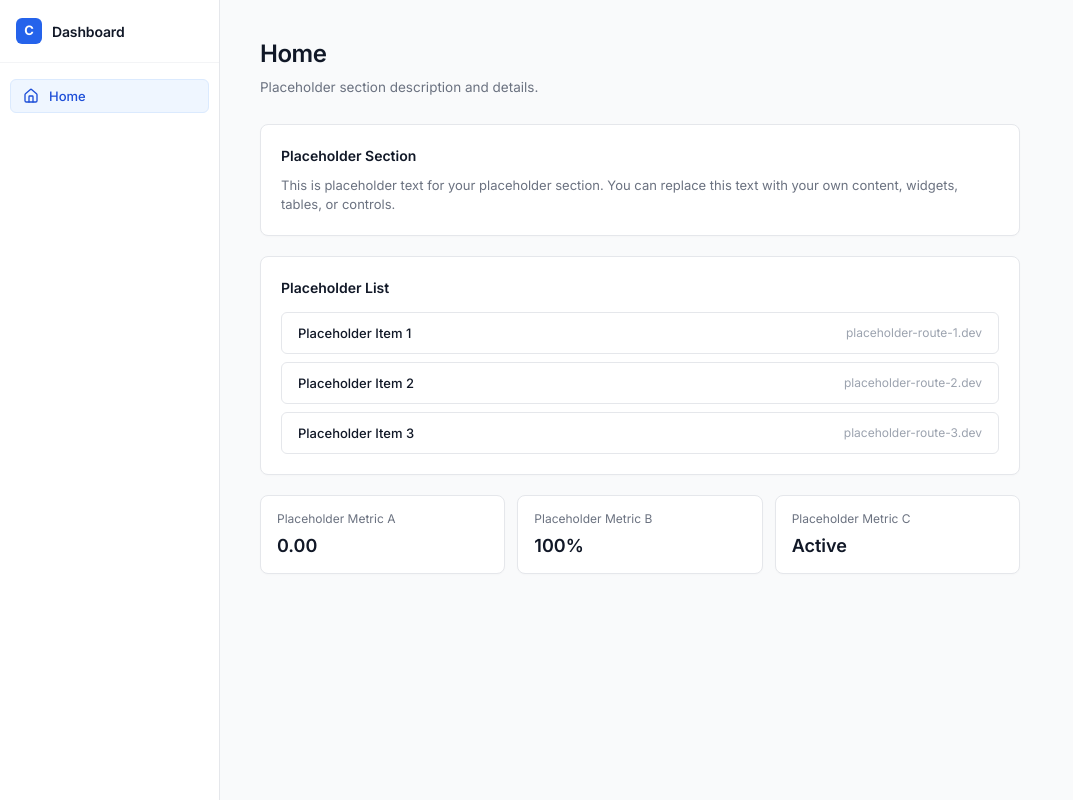
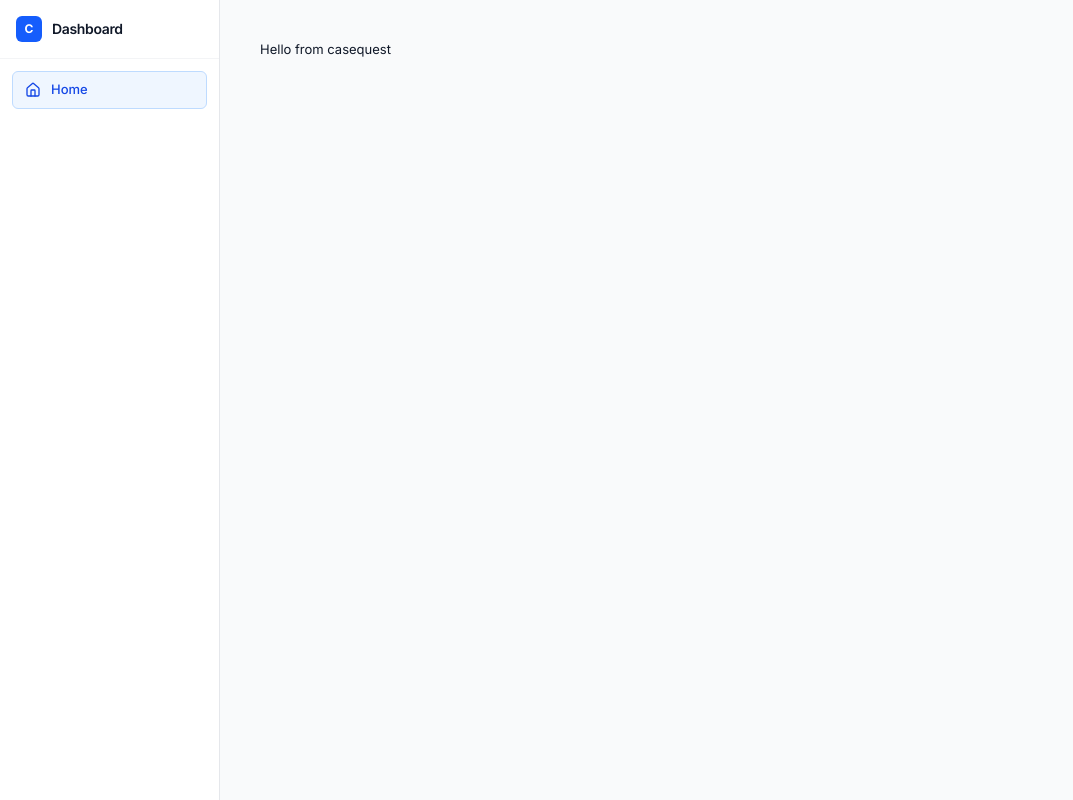
Before and after one commit to weabonie/conocophilips-casequest-2026, a React (Vite) app: page / in a window 1280 px wide. Shown: the whole page, without its empty margins (0-1073 px from the left). Built offline with nearby package versions, Linux system fonts and the light colour scheme.

Commit message:
changed the placeholder

```diff
--- a/package.json
+++ b/package.json
@@ -16,6 +16,7 @@
   },
   "devDependencies": {
     "@eslint/js": "^10.0.1",
+    "@tailwindcss/vite": "^4.3.3",
     "@types/react": "^19.3.0",
     "@types/react-dom": "^19.3.0",
     "@vitejs/plugin-react": "^6.1.2",
@@ -23,6 +24,7 @@
     "eslint-plugin-react-hooks": "^7.1.1",
     "eslint-plugin-react-refresh": "^0.5.7",
     "globals": "^17.13.0",
+    "tailwindcss": "^4.3.3",
     "vite": "^8.3.4"
   }
 }
--- a/src/App.css
+++ b/src/App.css
@@ -1,237 +1,116 @@
-/* Layout Shell - Light Theme Minimal */
+@reference "tailwindcss";
+
+/* Tailwind CSS Applied to Component Classnames */
+
 .cf-dashboard {
-  display: flex;
-  min-height: 100vh;
-  background-color: #f9fafb;
-  color: #111827;
-  font-size: 13px;
-  position: relative;
-  overflow-x: hidden;
+  @apply flex min-h-screen bg-gray-50 text-gray-900 text-[13px] relative overflow-x-hidden antialiased;
 }
 
-/* =========================================================
-   Left Sidebar (Only Home)
-========================================================= */
+/* Sidebar */
 .cf-sidebar {
-  width: 220px;
-  min-width: 220px;
-  background-color: #ffffff;
-  border-right: 1px solid #e5e7eb;
-  display: flex;
-  flex-direction: column;
-  flex-shrink: 0;
-  height: 100vh;
-  position: sticky;
-  top: 0;
-  user-select: none;
-  z-index: 20;
+  @apply w-[220px] min-w-[220px] bg-white border-r border-gray-200 flex flex-col shrink-0 h-screen sticky top-0 select-none z-20;
 }
 
 .sidebar-brand {
-  padding: 18px 16px;
-  border-bottom: 1px solid #f3f4f6;
-  display: flex;
-  align-items: center;
-  gap: 10px;
+  @apply p-4 border-b border-gray-100 flex items-center gap-2.5;
 }
 
 .brand-icon {
-  width: 26px;
-  height: 26px;
-  border-radius: 6px;
-  background-color: #2563eb;
-  color: #ffffff;
-  display: flex;
-  align-items: center;
-  justify-content: center;
-  font-weight: 700;
-  font-size: 13px;
+  @apply w-6.5 h-6.5 rounded-md bg-blue-600 text-white flex items-center justify-center font-bold text-xs;
 }
 
 .brand-text {
-  font-size: 14px;
-  font-weight: 600;
-  color: #111827;
-  letter-spacing: -0.01em;
+  @apply text-sm font-semibold text-gray-900 tracking-tight;
 }
 
 .sidebar-nav {
-  padding: 16px 10px;
-  display: flex;
-  flex-direction: column;
-  gap: 4px;
+  @apply p-3 flex flex-col gap-1;
 }
 
-/* Only ONE section in sidebar: Home */
 .nav-item-single {
-  display: flex;
-  align-items: center;
-  gap: 10px;
-  padding: 8px 12px;
-  border-radius: 6px;
-  font-size: 13px;
-  font-weight: 500;
-  color: #1d4ed8;
-  background-color: #eff6ff;
-  border: 1px solid #dbeafe;
-  transition: all 0.15s ease;
-  width: 100%;
-  text-align: left;
+  @apply flex items-center gap-2.5 px-3 py-2 rounded-md text-[13px] font-medium text-blue-700 bg-blue-50 border border-blue-200 hover:bg-blue-100 transition-colors duration-150 w-full text-left;
 }
 
-.nav-item-single:hover {
-  background-color: #e0e7ff;
-}
-
-/* =========================================================
-   Main Area: Placeholder Section
-========================================================= */
+/* Main Area */
 .cf-placeholder-main {
-  flex: 1;
-  min-width: 0;
-  padding: 36px 40px;
-  display: flex;
-  flex-direction: column;
-  background-color: #f9fafb;
+  @apply flex-1 min-w-0 p-8 sm:p-10 flex flex-col bg-gray-50;
 }
 
 .placeholder-container {
-  max-width: 760px;
-  width: 100%;
-  display: flex;
-  flex-direction: column;
-  gap: 20px;
+  @apply max-w-3xl w-full flex flex-col gap-5;
 }
 
 .placeholder-header {
-  margin-bottom: 6px;
+  @apply mb-1.5;
 }
 
 .page-title {
-  font-size: 24px;
-  font-weight: 600;
-  color: #111827;
-  letter-spacing: -0.02em;
-  margin-bottom: 6px;
+  @apply text-2xl font-semibold text-gray-900 tracking-tight mb-1.5;
 }
 
 .page-subtitle {
-  font-size: 13.5px;
-  color: #6b7280;
-  line-height: 1.45;
+  @apply text-[13.5px] text-gray-500 leading-relaxed;
 }
 
 .placeholder-card {
-  background-color: #ffffff;
-  border: 1px solid #e5e7eb;
-  border-radius: 8px;
-  padding: 20px;
-  display: flex;
-  flex-direction: column;
-  gap: 10px;
-  box-shadow: 0 1px 2px rgba(0, 0, 0, 0.02);
+  @apply bg-white border border-gray-200 rounded-lg p-5 flex flex-col gap-2.5 shadow-xs;
 }
 
 .placeholder-card-title {
-  font-size: 14px;
-  font-weight: 600;
-  color: #111827;
+  @apply text-sm font-semibold text-gray-900;
 }
 
 .placeholder-card-text {
-  font-size: 13px;
-  color: #6b7280;
-  line-height: 1.5;
+  @apply text-[13px] text-gray-500 leading-normal;
 }
 
-/* Minimal set of buttons / list */
+/* List Buttons */
 .placeholder-list-buttons {
-  display: flex;
-  flex-direction: column;
-  gap: 8px;
-  margin-top: 4px;
+  @apply flex flex-col gap-2 mt-1;
 }
 
 .placeholder-list-item {
-  display: flex;
-  align-items: center;
-  justify-content: space-between;
-  padding: 12px 16px;
-  background-color: #ffffff;
-  border: 1px solid #e5e7eb;
-  border-radius: 6px;
-  transition: all 0.15s ease;
-  width: 100%;
-  text-align: left;
-}
-
-.placeholder-list-item:hover {
-  background-color: #f9fafb;
-  border-color: #cbd5e1;
-  box-shadow: 0 1px 3px rgba(0, 0, 0, 0.04);
+  @apply flex items-center justify-between px-4 py-3 bg-white border border-gray-200 rounded-md hover:bg-gray-50 hover:border-slate-300 hover:shadow-xs transition-all duration-150 w-full text-left cursor-pointer;
 }
 
 .item-title {
-  font-size: 13px;
-  font-weight: 500;
-  color: #111827;
+  @apply text-[13px] font-medium text-gray-900;
 }
 
 .placeholder-list-item:hover .item-title {
-  color: #2563eb;
+  @apply text-blue-600;
 }
 
 .item-subtext {
-  font-size: 12px;
-  color: #9ca3af;
+  @apply text-xs text-gray-400;
 }
 
-/* Placeholder Stats */
+/* Stats */
 .placeholder-grid {
-  display: grid;
-  grid-template-columns: repeat(3, 1fr);
-  gap: 12px;
+  @apply grid grid-cols-1 sm:grid-cols-3 gap-3;
 }
 
 .placeholder-stat-box {
-  background-color: #ffffff;
-  border: 1px solid #e5e7eb;
-  border-radius: 8px;
-  padding: 14px 16px;
-  display: flex;
-  flex-direction: column;
-  gap: 4px;
-  box-shadow: 0 1px 2px rgba(0, 0, 0, 0.02);
+  @apply bg-white border border-gray-200 rounded-lg p-4 flex flex-col gap-1 shadow-xs;
 }
 
 .stat-label {
-  font-size: 12px;
-  color: #6b7280;
+  @apply text-xs text-gray-500;
 }
 
 .stat-val {
-  font-size: 18px;
-  font-weight: 600;
-  color: #111827;
+  @apply text-lg font-semibold text-gray-900;
 }
 
 /* Responsive */
 @media (max-width: 768px) {
   .cf-dashboard {
-    flex-direction: column;
+    @apply flex-col;
   }
   .cf-sidebar {
-    width: 100%;
-    min-width: 100%;
-    height: auto;
-    position: relative;
-    border-right: none;
-    border-bottom: 1px solid #e5e7eb;
+    @apply w-full min-w-full h-auto relative border-r-0 border-b border-gray-200;
   }
   .cf-placeholder-main {
-    padding: 24px 16px;
-  }
-  .placeholder-grid {
-    grid-template-columns: 1fr;
+    @apply p-4;
   }
 }
--- a/src/App.jsx
+++ b/src/App.jsx
@@ -3,17 +3,21 @@ import './App.css'
 
 export default function App() {
   return (
-    <div className="cf-dashboard">
+    <div className="cf-dashboard flex min-h-screen bg-gray-50 text-gray-900 text-[13px] relative overflow-x-hidden antialiased">
       {/* ==================== LEFT SIDEBAR ==================== */}
-      <aside className="cf-sidebar">
-        <div className="sidebar-brand">
-          <div className="brand-icon">C</div>
-          <span className="brand-text">Dashboard</span>
+      <aside className="cf-sidebar w-[220px] min-w-[220px] bg-white border-r border-gray-200 flex flex-col shrink-0 h-screen sticky top-0 select-none z-20">
+        <div className="sidebar-brand p-4 border-b border-gray-100 flex items-center gap-2.5">
+          <div className="brand-icon w-6.5 h-6.5 rounded-md bg-blue-600 text-white flex items-center justify-center font-bold text-xs">
+            C
+          </div>
+          <span className="brand-text text-sm font-semibold text-gray-900 tracking-tight">
+            Dashboard
+          </span>
         </div>
 
-        <nav className="sidebar-nav">
+        <nav className="sidebar-nav p-3 flex flex-col gap-1">
           {/* Only one section: Home */}
-          <button className="nav-item-single">
+          <button className="nav-item-single flex items-center gap-2.5 px-3 py-2 rounded-md text-[13px] font-medium text-blue-700 bg-blue-50 border border-blue-200 hover:bg-blue-100 transition-colors duration-150 w-full text-left">
             <Home size={16} />
             <span>Home</span>
           </button>
@@ -21,54 +25,75 @@ export default function App() {
       </aside>
 
       {/* ==================== PLACEHOLDER SECTION (MAIN) ==================== */}
-      <main className="cf-placeholder-main">
-        <div className="placeholder-container">
-          <div className="placeholder-header">
-            <h1 className="page-title">Home</h1>
-            <p className="page-subtitle">Placeholder section description and details.</p>
-          </div>
-
-          <div className="placeholder-card">
-            <h2 className="placeholder-card-title">Placeholder Section</h2>
-            <p className="placeholder-card-text">
-              This is placeholder text for your placeholder section. You can replace this text with your own content, widgets, tables, or controls.
+      <main className="cf-placeholder-main flex-1 min-w-0 p-8 sm:p-10 flex flex-col bg-gray-50">
+        <div className="placeholder-container max-w-3xl w-full flex flex-col gap-5">
+          <h1>Hello from casequest</h1>
+          {/* <div className="placeholder-header mb-1.5">
+            <h1 className="page-title text-2xl font-semibold text-gray-900 tracking-tight mb-1.5">
+              Home
+            </h1>
+            <p className="page-subtitle text-[13.5px] text-gray-500 leading-relaxed">
+              Placeholder section description and details.
             </p>
           </div>
 
+          <div className="placeholder-card bg-white border border-gray-200 rounded-lg p-5 flex flex-col gap-2.5 shadow-xs">
+            <h2 className="placeholder-card-title text-sm font-semibold text-gray-900">
+              Placeholder Section
+            </h2>
+            <p className="placeholder-card-text text-[13px] text-gray-500 leading-normal">
+              This is placeholder text for your placeholder section. You can replace this text with your own content, widgets, tables, or controls.
+            </p>
+          </div>*/}
+
           {/* Minimal set of buttons / list */}
-          <div className="placeholder-card">
-            <h2 className="placeholder-card-title">Placeholder List</h2>
-            <div className="placeholder-list-buttons">
-              <button className="placeholder-list-item">
-                <span className="item-title">Placeholder Item 1</span>
-                <span className="item-subtext">placeholder-route-1.dev</span>
+          {/* <div className="placeholder-card bg-white border border-gray-200 rounded-lg p-5 flex flex-col gap-2.5 shadow-xs">
+            <h2 className="placeholder-card-title text-sm font-semibold text-gray-900">
+              Placeholder List
+            </h2>
+            <div className="placeholder-list-buttons flex flex-col gap-2 mt-1">
+              <button className="placeholder-list-item flex items-center justify-between px-4 py-3 bg-white border border-gray-200 rounded-md hover:bg-gray-50 hover:border-slate-300 hover:shadow-xs transition-all duration-150 w-full text-left cursor-pointer group">
+                <span className="item-title text-[13px] font-medium text-gray-900 group-hover:text-blue-600 transition-colors">
+                  Placeholder Item 1
+                </span>
+                <span className="item-subtext text-xs text-gray-400">
+                  placeholder-route-1.dev
+                </span>
               </button>
-              <button className="placeholder-list-item">
-                <span className="item-title">Placeholder Item 2</span>
-                <span className="item-subtext">placeholder-route-2.dev</span>
+              <button className="placeholder-list-item flex items-center justify-between px-4 py-3 bg-white border border-gray-200 rounded-md hover:bg-gray-50 hover:border-slate-300 hover:shadow-xs transition-all duration-150 w-full text-left cursor-pointer group">
+                <span className="item-title text-[13px] font-medium text-gray-900 group-hover:text-blue-600 transition-colors">
+                  Placeholder Item 2
+                </span>
+                <span className="item-subtext text-xs text-gray-400">
+                  placeholder-route-2.dev
+                </span>
               </button>
-              <button className="placeholder-list-item">
-                <span className="item-title">Placeholder Item 3</span>
-                <span className="item-subtext">placeholder-route-3.dev</span>
+              <button className="placeholder-list-item flex items-center justify-between px-4 py-3 bg-white border border-gray-200 rounded-md hover:bg-gray-50 hover:border-slate-300 hover:shadow-xs transition-all duration-150 w-full text-left cursor-pointer group">
+                <span className="item-title text-[13px] font-medium text-gray-900 group-hover:text-blue-600 transition-colors">
+                  Placeholder Item 3
+                </span>
+                <span className="item-subtext text-xs text-gray-400">
+                  placeholder-route-3.dev
+                </span>
               </button>
             </div>
-          </div>
+          </div>*/}
 
           {/* Stats Placeholder */}
-          <div className="placeholder-grid">
-            <div className="placeholder-stat-box">
-              <span className="stat-label">Placeholder Metric A</span>
-              <span className="stat-val">0.00</span>
+          {/* <div className="placeholder-grid grid grid-cols-1 sm:grid-cols-3 gap-3">
+            <div className="placeholder-stat-box bg-white border border-gray-200 rounded-lg p-4 flex flex-col gap-1 shadow-xs">
+              <span className="stat-label text-xs text-gray-500">Placeholder Metric A</span>
+              <span className="stat-val text-lg font-semibold text-gray-900">0.00</span>
             </div>
-            <div className="placeholder-stat-box">
-              <span className="stat-label">Placeholder Metric B</span>
-              <span className="stat-val">100%</span>
+            <div className="placeholder-stat-box bg-white border border-gray-200 rounded-lg p-4 flex flex-col gap-1 shadow-xs">
+              <span className="stat-label text-xs text-gray-500">Placeholder Metric B</span>
+              <span className="stat-val text-lg font-semibold text-gray-900">100%</span>
             </div>
-            <div className="placeholder-stat-box">
-              <span className="stat-label">Placeholder Metric C</span>
-              <span className="stat-val">Active</span>
+            <div className="placeholder-stat-box bg-white border border-gray-200 rounded-lg p-4 flex flex-col gap-1 shadow-xs">
+              <span className="stat-label text-xs text-gray-500">Placeholder Metric C</span>
+              <span className="stat-val text-lg font-semibold text-gray-900">Active</span>
             </div>
-          </div>
+          </div>*/}
         </div>
       </main>
     </div>
--- a/src/index.css
+++ b/src/index.css
@@ -1,84 +1,11 @@
+@import "tailwindcss";
+
 *, *::before, *::after {
   box-sizing: border-box;
-  margin: 0;
-  padding: 0;
 }
 
-:root {
-  --bg-app: #f9fafb;
-  --bg-sidebar: #ffffff;
-  --bg-card: #ffffff;
-  --bg-card-hover: #f3f4f6;
-  --bg-subtle: #f9fafb;
-  --bg-input: #ffffff;
-
-  --border-subtle: #f3f4f6;
-  --border-default: #e5e7eb;
-  --border-hover: #d1d5db;
-
-  --text-main: #111827;
-  --text-muted: #6b7280;
-  --text-dim: #9ca3af;
-
-  --primary-blue: #2563eb;
-  --primary-blue-hover: #1d4ed8;
-  --primary-blue-active: #1e40af;
-
-  --badge-bg: #f3f4f6;
-  --badge-border: #e5e7eb;
-
+body {
   font-family: 'Inter', -apple-system, BlinkMacSystemFont, 'Segoe UI', Roboto, Helvetica, Arial, sans-serif;
-  color-scheme: light;
-  background-color: var(--bg-app);
-  color: var(--text-main);
   -webkit-font-smoothing: antialiased;
   -moz-osx-font-smoothing: grayscale;
 }
-
-html, body, #root {
-  height: 100%;
-  width: 100%;
-  background-color: var(--bg-app);
-}
-
-body {
-  overflow-x: hidden;
-  font-size: 14px;
-  line-height: 1.5;
-}
-
-button {
-  font-family: inherit;
-  cursor: pointer;
-  border: none;
-  background: none;
-  outline: none;
-  color: inherit;
-}
-
-input, select {
-  font-family: inherit;
-  color: inherit;
-  outline: none;
-}
-
-a {
-  color: inherit;
-  text-decoration: none;
-}
-
-/* Minimal scrollbar */
-::-webkit-scrollbar {
-  width: 6px;
-  height: 6px;
-}
-::-webkit-scrollbar-track {
-  background: transparent;
-}
-::-webkit-scrollbar-thumb {
-  background: var(--border-default);
-  border-radius: 3px;
-}
-::-webkit-scrollbar-thumb:hover {
-  background: var(--border-hover);
-}
```
Also changed, not shown: vite.config.js (+6 -2 lines), 1 other file (tests, documents, lock files or other folders).
